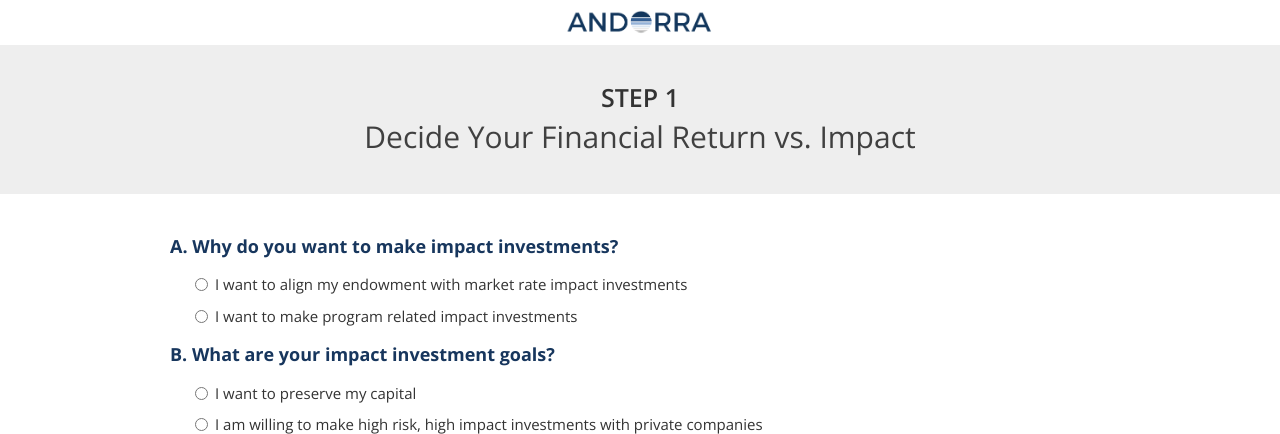
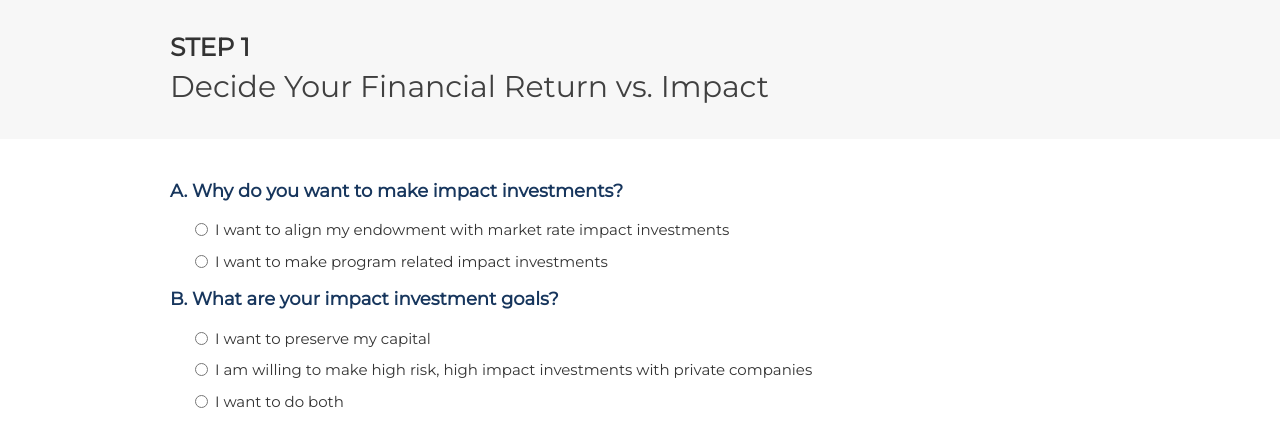
Before and after one commit to vishu87/andorra, a PHP site: page /step1.php in a window 1280 px wide. Shown: the top 434 px of the page. Run offline with PHP 8.4, Linux system fonts and the light colour scheme.

Commit message:
font change

```diff
--- a/assets/css/main.scss
+++ b/assets/css/main.scss
@@ -1,10 +1,11 @@
 @import url('https://fonts.googleapis.com/css?family=Open+Sans:300,400,600,700,800');
+@import url('https://fonts.googleapis.com/css?family=Montserrat');
 
 
 /* font-families */
 
-$open_sans: 'Open Sans', sans-serif;
-
+// $open_sans: 'Open Sans', sans-serif;
+$open_sans: 'Montserrat', sans-serif;
 $blue: #17365D;
 $red: #A54A4A;
 $grey: #404040;
@@ -48,12 +49,12 @@ input, button, a {
 	img {
 		width: 345px;
 		height: auto;
-		margin: 20px 0;
+		margin: 40px 0 10px 0;
 	}
 	span {
 		font-style: italic;
-		font-size: 20px;
-		color: $red;
+		font-size: 14px;
+		color: #AAA;
 	}
 }
 
@@ -69,12 +70,16 @@ input, button, a {
 }
 
 .page-banner-div {
-	background: #eee;
+	background: #f7f7f7;
+
 	/*background: url("../img/page-banner.jpg");
 	background-size: cover;
 	background-repeat: no-repeat;*/
-	padding: 35px 0;
-	text-align: center;
+	padding: 30px 0;
+	.top-head {
+		padding-left: 100px;
+		padding-right: 100px;
+	}
 	h2 {
 		font-size: 25px;
 		font-weight: 600;
@@ -88,6 +93,7 @@ input, button, a {
 		margin: 0;
 	}
 }
+
 .page-body {
 	padding: 30px 100px;
 }
--- a/index.php
+++ b/index.php
@@ -1,5 +1,4 @@
 <?php include('header.php'); ?>
-
 	<div class="container">
 		<div class="home-title">
 			<h2>What Type of Impact Investor Are You?</h2>
--- a/step1.php
+++ b/step1.php
@@ -1,14 +1,20 @@
 <?php include('header.php'); ?>
 
-<div class="container logo-div">
-	<img src="assets/img/logo.png">
-</div>
 <div class="page-banner-div">
 	<div class="container">
-		<h2>Step 1</h2>
-		<h3>
-			Decide Your Financial Return vs. Impact
-		</h3>
+		<div class="top-head">
+			<div class="row">
+				<div class="col-md-9">
+					<h2>Step 1</h2>
+					<h3>
+						Decide Your Financial Return vs. Impact
+					</h3>
+				</div>
+				<div class="col-md-3">
+
+				</div>
+			</div>
+		</div>
 	</div>
 </div>
 <div class="container">
```
Also changed, not shown: assets/css/main.css, 1 other file.
